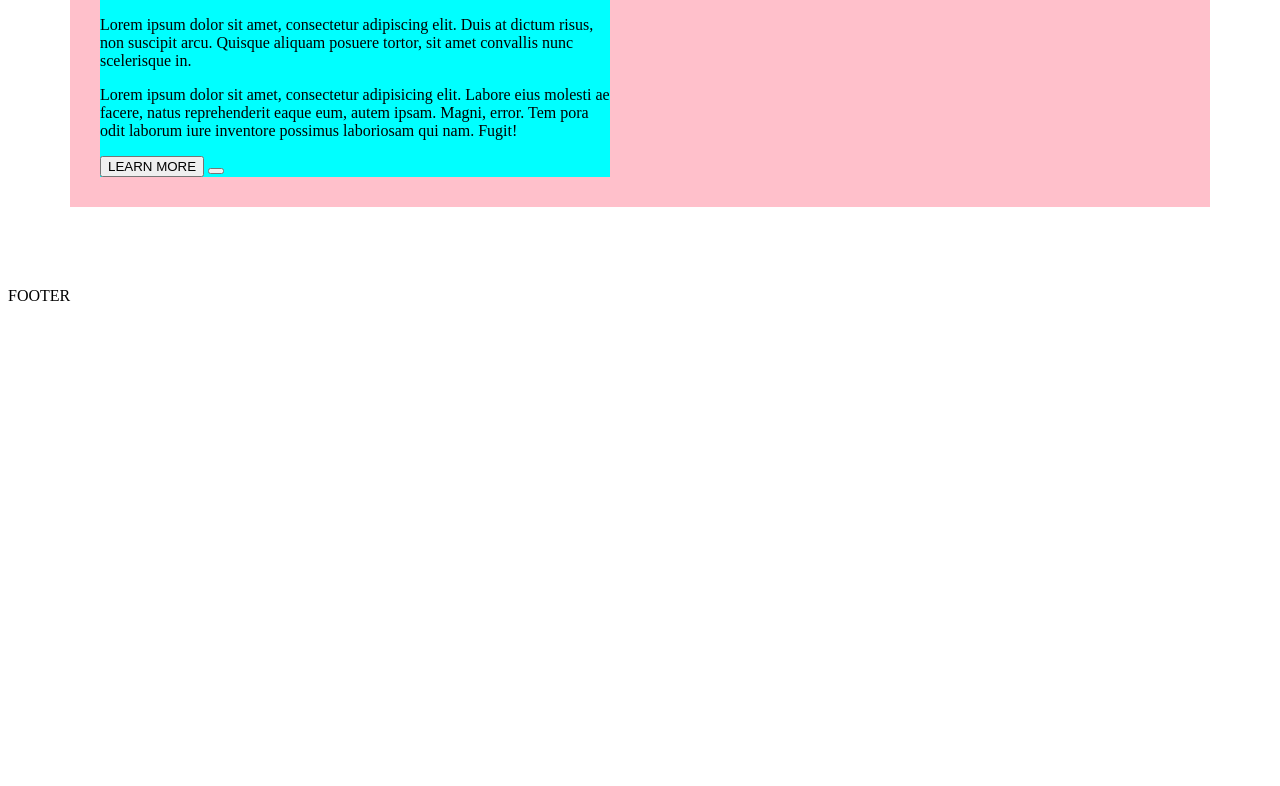
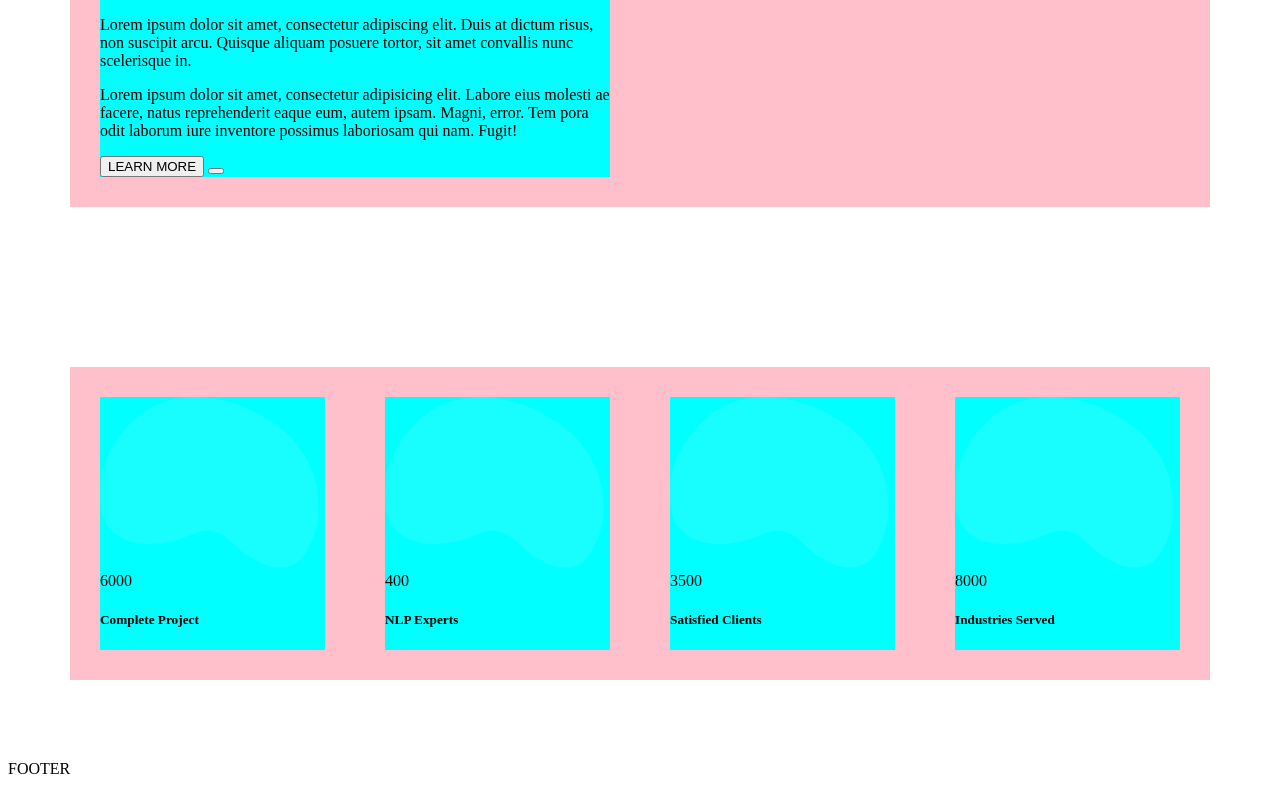
Before and after one commit to front-end-by-rimantas/43-grupe-portfolio-neuron, a website: page index.html in a window 1280 px wide. Shown: the part 1398-2184 px from the top of the page. Before the commit the page ends 1711 px from the top, so only its background shows below. Drawn offline with Linux system fonts and the light colour scheme.

Commit message:
statistics

```diff
--- a/index.html
+++ b/index.html
@@ -175,7 +175,7 @@
                 </div>
 
                 <div class="col-6">
-                    <img src="" alt="protinga grupe">
+                    <img src="./img/about/about-video-part.png" alt="protinga grupe">
                 </div>
 
 
@@ -184,6 +184,42 @@
         <!-- We Create The Most Realistic Artificial Intelligence: end -->
 
         <!-- Statistics: start -->
+        <section class="container stats">
+            <div class="row">
+
+                    <div class="col-3">
+                        <img src="./img/counter/count-shape.png" alt="">
+                        <div class="counter-text">
+                            <div class="count-text-numbers">6000</div>
+                            <h5 class="count-text-title">Complete Project</h5>
+                        </div>
+                    </div>
+                    <div class="col-3">
+                        <img src="./img/counter/count-shape.png" alt="">
+                        <div class="counter-text">
+                            <div class="count-text-numbers">400</div>
+                            <h5 class="count-text-title">NLP Experts</h5>
+                        </div>
+                    </div>
+                    <div class="col-3">
+                        <img src="./img/counter/count-shape.png" alt="">
+                        <div class="counter-text">
+                            <div class="count-text-numbers">3500</div>
+                            <h5 class="count-text-title">Satisfied Clients</h5>
+                        </div>
+                    </div>
+                    <div class="col-3">
+                        <img src="./img/counter/count-shape.png" alt="">
+                        <div class="counter-text">
+                            <div class="count-text-numbers">8000</div>
+                            <h5 class="count-text-title">Industries Served</h5>
+                        </div>
+                    </div>
+
+            </div>
+        </section>
+
+
         <!-- Statistics: end -->
 
         <!-- Our Core Services: start -->
```
